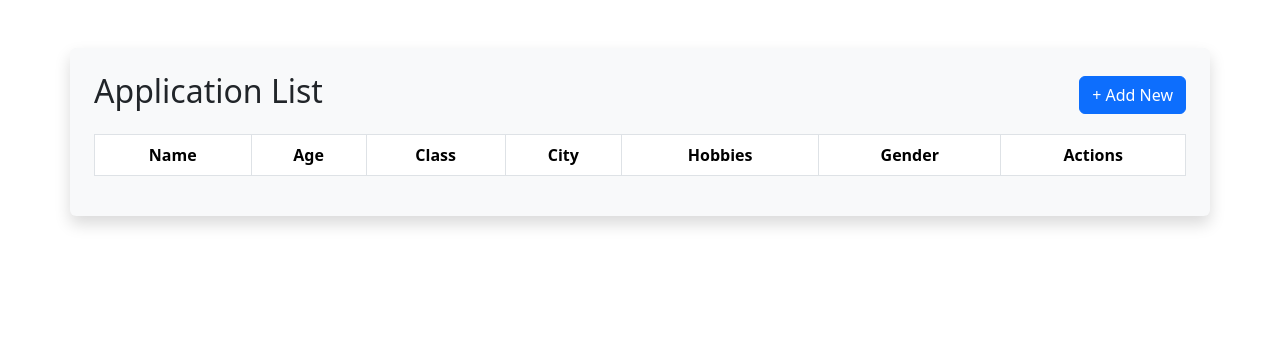
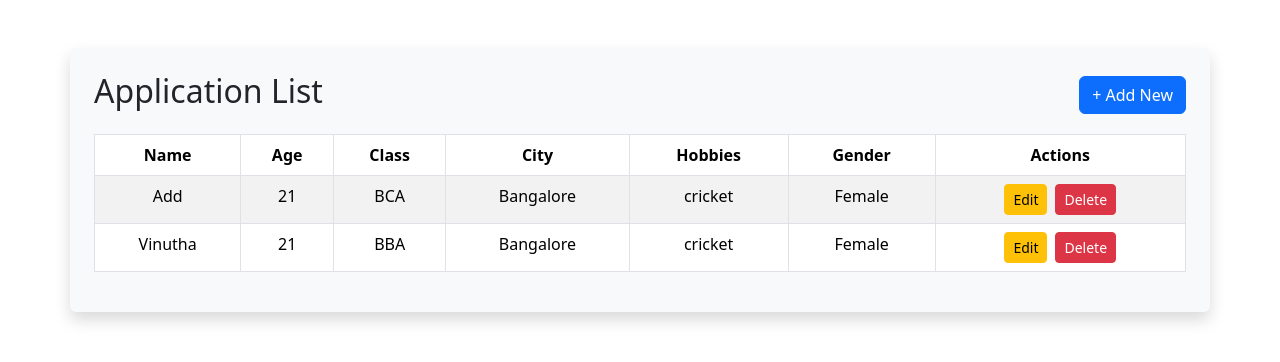
Before and after one commit to vinutha-101/form-app, a React (Create React App) app: page / in a window 1280 px wide. Shown: the top 362 px of the page. Built offline with nearby package versions, Linux system fonts and the light colour scheme; data requests are answered from the project's data file.

Commit message:
Fix : Changed the database object name from "entries" to "users"

```diff
--- a/db.json
+++ b/db.json
@@ -1,3 +1,22 @@
 {
-    "entries": []
-  }
+  "users": [
+    {
+      "id": "1741256454817",
+      "name": "Add",
+      "age": "21",
+      "select": "BCA",
+      "city": "Bangalore",
+      "hobbies": "cricket",
+      "gender": "Female"
+    },
+    {
+      "id": "1741256511790",
+      "name": "Vinutha",
+      "age": "21",
+      "select": "BBA",
+      "city": "Bangalore",
+      "hobbies": "cricket",
+      "gender": "Female"
+    }
+  ]
+}
--- a/src/Edit.js
+++ b/src/Edit.js
@@ -10,7 +10,7 @@ const Edit = () => {
   useEffect(() => {
     console.log("Fetching entry with ID:", id);
 
-    fetch(`http://localhost:3001/entries/${id}`)
+    fetch(`http://localhost:3001/users/${id}`)
       .then((response) => {
         console.log("Response status:", response.status);
         if (!response.ok) {
@@ -38,7 +38,7 @@ const Edit = () => {
     try {
       console.log("Submitting update for ID:", id);
 
-      const response = await fetch(`http://localhost:3001/entries/${id}`, {
+      const response = await fetch(`http://localhost:3001/users/${id}`, {
         method: "PUT",
         headers: { "Content-Type": "application/json" },
         body: JSON.stringify(formData),
--- a/src/Form.js
+++ b/src/Form.js
@@ -24,7 +24,7 @@ const Form = ({ onSubmit }) => {
     }
 
     try {
-      const response = await fetch("http://localhost:3001/entries", {
+      const response = await fetch("http://localhost:3001/users", {
         method: "POST",
         headers: { "Content-Type": "application/json" },
         body: JSON.stringify(formData),
--- a/src/Table.js
+++ b/src/Table.js
@@ -4,7 +4,7 @@ const Table = () => {
   const [entries, setEntries] = useState([]);
 
   useEffect(() => {
-    fetch("http://localhost:3001/entries")
+    fetch("http://localhost:3001/users")
       .then((response) => response.json())
       .then((data) => setEntries(data))
       .catch((error) => console.error("Error fetching data:", error));
@@ -12,7 +12,7 @@ const Table = () => {
 
   const deleteEntry = (id) => {
     if (window.confirm("Are you sure you want to delete this entry?")) {
-      fetch(`http://localhost:3001/entries/${id}`, { method: "DELETE" })
+      fetch(`http://localhost:3001/users/${id}`, { method: "DELETE" })
         .then((response) => {
           if (!response.ok) throw new Error("Failed to delete entry.");
           return response.json();
```
Also changed, not shown: server.js (+7 -7 lines).
